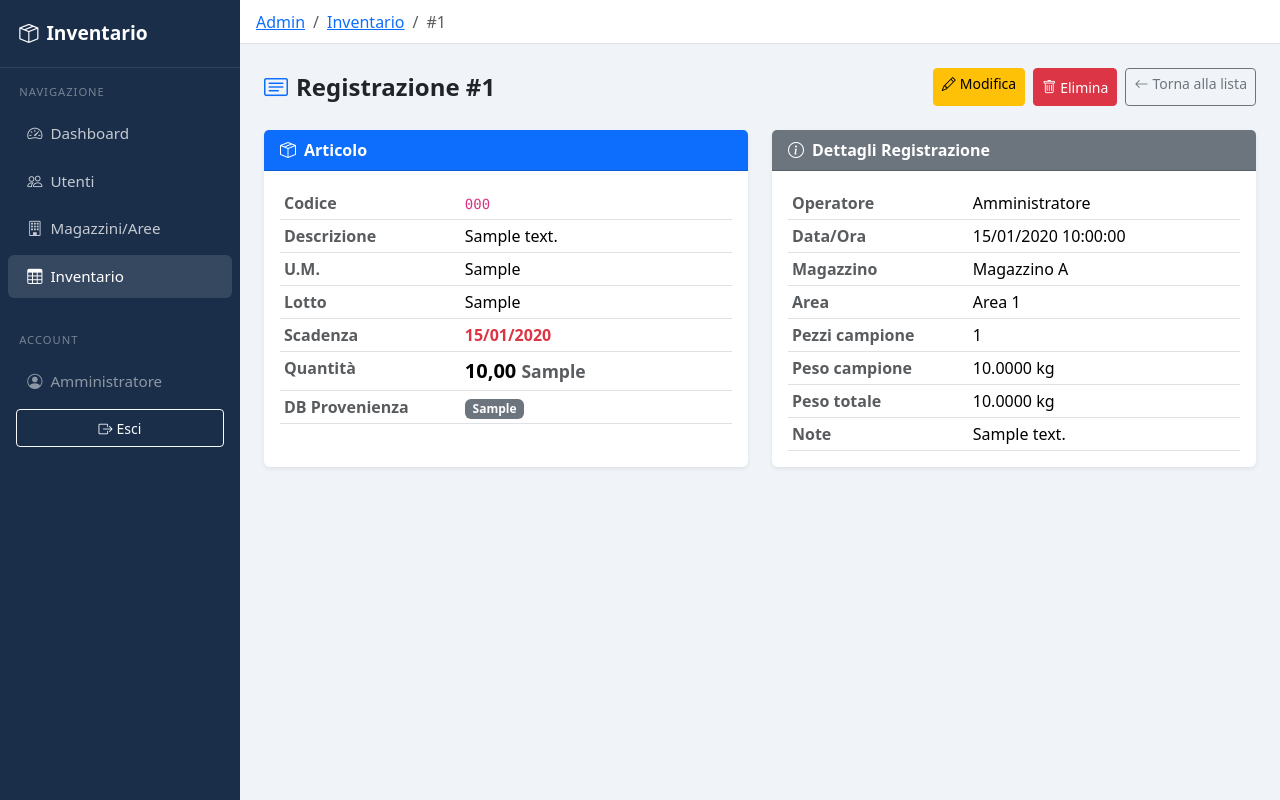
After one commit to Samueleattina04/Inventario, a Laravel app: page /admin/inventory/1 in a window 1280 px wide. The commit adds this page. Run offline with Laravel 12, Linux system fonts and the light colour scheme; a user stored in the database is signed in; data comes from the database, SQL or seed files in the repository; tables that the repository leaves empty hold one stand-in row (values such as "Sample post").

Commit message:
Add show, edit, delete actions to admin inventory records
Each row in the inventory table now has eye/pencil/trash buttons.
Show page displays all record fields. Edit page allows updating
article data (code, description, um, lot, expiry, quantity, notes);
operator, warehouse, area and timestamp are read-only.

https://claude.ai/code/session_01P1K7PmT6mHaTdtPeSFxhzo

```diff
--- a/app/Http/Controllers/Admin/InventoryController.php
+++ b/app/Http/Controllers/Admin/InventoryController.php
@@ -55,6 +55,51 @@ class InventoryController extends Controller
         return view('admin.inventory.grouped', compact('articles', 'lotDetails', 'warehouses', 'operators'));
     }
 
+    public function show(InventoryRecord $record)
+    {
+        $record->load(['user', 'warehouse', 'area']);
+        return view('admin.inventory.show', compact('record'));
+    }
+
+    public function edit(InventoryRecord $record)
+    {
+        $record->load(['user', 'warehouse', 'area']);
+        $warehouses = Warehouse::orderBy('name')->get()->load('activeAreas');
+        return view('admin.inventory.edit', compact('record', 'warehouses'));
+    }
+
+    public function update(Request $request, InventoryRecord $record)
+    {
+        $request->validate([
+            'article_code' => 'required|string|max:255',
+            'description'  => 'nullable|string|max:500',
+            'um'           => 'nullable|string|max:50',
+            'lot'          => 'nullable|string|max:255',
+            'expiry_date'  => 'nullable|date',
+            'quantity'     => 'required|numeric|min:0',
+            'notes'        => 'nullable|string|max:1000',
+        ], [
+            'article_code.required' => 'Il codice articolo è obbligatorio.',
+            'quantity.required'     => 'La quantità è obbligatoria.',
+            'quantity.numeric'      => 'La quantità deve essere un numero.',
+            'quantity.min'          => 'La quantità non può essere negativa.',
+        ]);
+
+        $record->update($request->only([
+            'article_code', 'description', 'um', 'lot', 'expiry_date', 'quantity', 'notes',
+        ]));
+
+        return redirect()->route('admin.inventory.index')
+            ->with('success', 'Registrazione aggiornata.');
+    }
+
+    public function destroy(InventoryRecord $record)
+    {
+        $record->delete();
+        return redirect()->route('admin.inventory.index')
+            ->with('success', 'Registrazione eliminata.');
+    }
+
     public function export(Request $request)
     {
         $filters  = $request->only(['date_from', 'date_to', 'warehouse_id', 'user_id', 'source']);
--- /dev/null
+++ b/resources/views/admin/inventory/show.blade.php
@@ -0,0 +1,137 @@
+@extends('layouts.admin')
+
+@section('title', 'Dettaglio Registrazione')
+@section('breadcrumb')
+    <li class="breadcrumb-item"><a href="{{ route('admin.inventory.index') }}">Inventario</a></li>
+    <li class="breadcrumb-item active">#{{ $record->id }}</li>
+@endsection
+
+@section('content')
+<div class="d-flex justify-content-between align-items-center mb-4">
+    <h4 class="fw-bold mb-0"><i class="bi bi-card-text me-2 text-primary"></i>Registrazione #{{ $record->id }}</h4>
+    <div class="d-flex gap-2">
+        <a href="{{ route('admin.inventory.edit', $record) }}" class="btn btn-warning btn-sm">
+            <i class="bi bi-pencil me-1"></i>Modifica
+        </a>
+        <form method="POST" action="{{ route('admin.inventory.destroy', $record) }}"
+              onsubmit="return confirm('Eliminare questa registrazione?')">
+            @csrf @method('DELETE')
+            <button type="submit" class="btn btn-danger btn-sm">
+                <i class="bi bi-trash me-1"></i>Elimina
+            </button>
+        </form>
+        <a href="{{ route('admin.inventory.index') }}" class="btn btn-outline-secondary btn-sm">
+            <i class="bi bi-arrow-left me-1"></i>Torna alla lista
+        </a>
+    </div>
+</div>
+
+<div class="row g-4">
+    <div class="col-12 col-lg-6">
+        <div class="card border-0 shadow-sm h-100">
+            <div class="card-header fw-semibold bg-primary text-white">
+                <i class="bi bi-box-seam me-2"></i>Articolo
+            </div>
+            <div class="card-body">
+                <table class="table table-sm mb-0">
+                    <tr>
+                        <th class="text-muted" style="width:40%">Codice</th>
+                        <td><code>{{ $record->article_code }}</code></td>
+                    </tr>
+                    <tr>
+                        <th class="text-muted">Descrizione</th>
+                        <td>{{ $record->description ?: '—' }}</td>
+                    </tr>
+                    <tr>
+                        <th class="text-muted">U.M.</th>
+                        <td>{{ $record->um ?: '—' }}</td>
+                    </tr>
+                    <tr>
+                        <th class="text-muted">Lotto</th>
+                        <td>{{ $record->lot ?: '—' }}</td>
+                    </tr>
+                    <tr>
+                        <th class="text-muted">Scadenza</th>
+                        <td>
+                            @if($record->expiry_date)
+                                @php $exp = $record->expiry_date; @endphp
+                                <span class="{{ $exp->isPast() ? 'text-danger fw-bold' : ($exp->diffInDays() < 30 ? 'text-warning fw-semibold' : 'text-success') }}">
+                                    {{ $exp->format('d/m/Y') }}
+                                </span>
+                            @else
+                                <span class="text-muted">—</span>
+                            @endif
+                        </td>
+                    </tr>
+                    <tr>
+                        <th class="text-muted">Quantità</th>
+                        <td class="fw-bold fs-5">{{ number_format($record->quantity, 2, ',', '.') }}
+                            @if($record->um) <small class="text-muted">{{ $record->um }}</small> @endif
+                        </td>
+                    </tr>
+                    <tr>
+                        <th class="text-muted">DB Provenienza</th>
+                        <td>
+                            @if(str_starts_with($record->db_source ?? '', 'sqlsrv'))
+                                <span class="badge bg-primary">SQL Server</span>
+                            @elseif($record->db_source === 'access')
+                                <span class="badge bg-info text-dark">Access</span>
+                            @elseif($record->db_source === 'not_found')
+                                <span class="badge bg-warning text-dark">Non trovato</span>
+                            @else
+                                <span class="badge bg-secondary">{{ $record->db_source }}</span>
+                            @endif
+                        </td>
+                    </tr>
+                </table>
+            </div>
+        </div>
+    </div>
+
+    <div class="col-12 col-lg-6">
+        <div class="card border-0 shadow-sm h-100">
+            <div class="card-header fw-semibold bg-secondary text-white">
+                <i class="bi bi-info-circle me-2"></i>Dettagli Registrazione
+            </div>
+            <div class="card-body">
+                <table class="table table-sm mb-0">
+                    <tr>
+                        <th class="text-muted" style="width:40%">Operatore</th>
+                        <td>{{ $record->user?->name ?? '—' }}</td>
+                    </tr>
+                    <tr>
+                        <th class="text-muted">Data/Ora</th>
+                        <td>{{ $record->created_at->format('d/m/Y H:i:s') }}</td>
+                    </tr>
+                    <tr>
+                        <th class="text-muted">Magazzino</th>
+                        <td>{{ $record->warehouse?->name ?? '—' }}</td>
+                    </tr>
+                    <tr>
+                        <th class="text-muted">Area</th>
+                        <td>{{ $record->area?->name ?? '—' }}</td>
+                    </tr>
+                    @if($record->sample_count)
+                    <tr>
+                        <th class="text-muted">Pezzi campione</th>
+                        <td>{{ $record->sample_count }}</td>
+                    </tr>
+                    <tr>
+                        <th class="text-muted">Peso campione</th>
+                        <td>{{ $record->sample_weight }} kg</td>
+                    </tr>
+                    <tr>
+                        <th class="text-muted">Peso totale</th>
+                        <td>{{ $record->total_weight }} kg</td>
+                    </tr>
+                    @endif
+                    <tr>
+                        <th class="text-muted">Note</th>
+                        <td>{{ $record->notes ?: '—' }}</td>
+                    </tr>
+                </table>
+            </div>
+        </div>
+    </div>
+</div>
+@endsection
--- a/routes/web.php
+++ b/routes/web.php
@@ -38,7 +38,11 @@ Route::middleware(['auth', 'admin'])->prefix('admin')->name('admin.')->group(fun
     Route::put('warehouses/{warehouse}/areas/{area}',    [WarehouseController::class, 'updateArea'])->name('warehouses.areas.update');
     Route::delete('warehouses/{warehouse}/areas/{area}', [WarehouseController::class, 'destroyArea'])->name('warehouses.areas.destroy');
 
-    Route::get('/inventory',         [InventoryController::class, 'index'])->name('inventory.index');
-    Route::get('/inventory/grouped', [InventoryController::class, 'grouped'])->name('inventory.grouped');
-    Route::get('/inventory/export',  [InventoryController::class, 'export'])->name('inventory.export');
+    Route::get('/inventory',               [InventoryController::class, 'index'])->name('inventory.index');
+    Route::get('/inventory/grouped',       [InventoryController::class, 'grouped'])->name('inventory.grouped');
+    Route::get('/inventory/export',        [InventoryController::class, 'export'])->name('inventory.export');
+    Route::get('/inventory/{record}',      [InventoryController::class, 'show'])->name('inventory.show');
+    Route::get('/inventory/{record}/edit', [InventoryController::class, 'edit'])->name('inventory.edit');
+    Route::put('/inventory/{record}',      [InventoryController::class, 'update'])->name('inventory.update');
+    Route::delete('/inventory/{record}',   [InventoryController::class, 'destroy'])->name('inventory.destroy');
 });
```
Also changed, not shown: resources/views/admin/inventory/edit.blade.php (added, +127 -0 lines), resources/views/admin/inventory/index.blade.php (+24 -1 lines).
